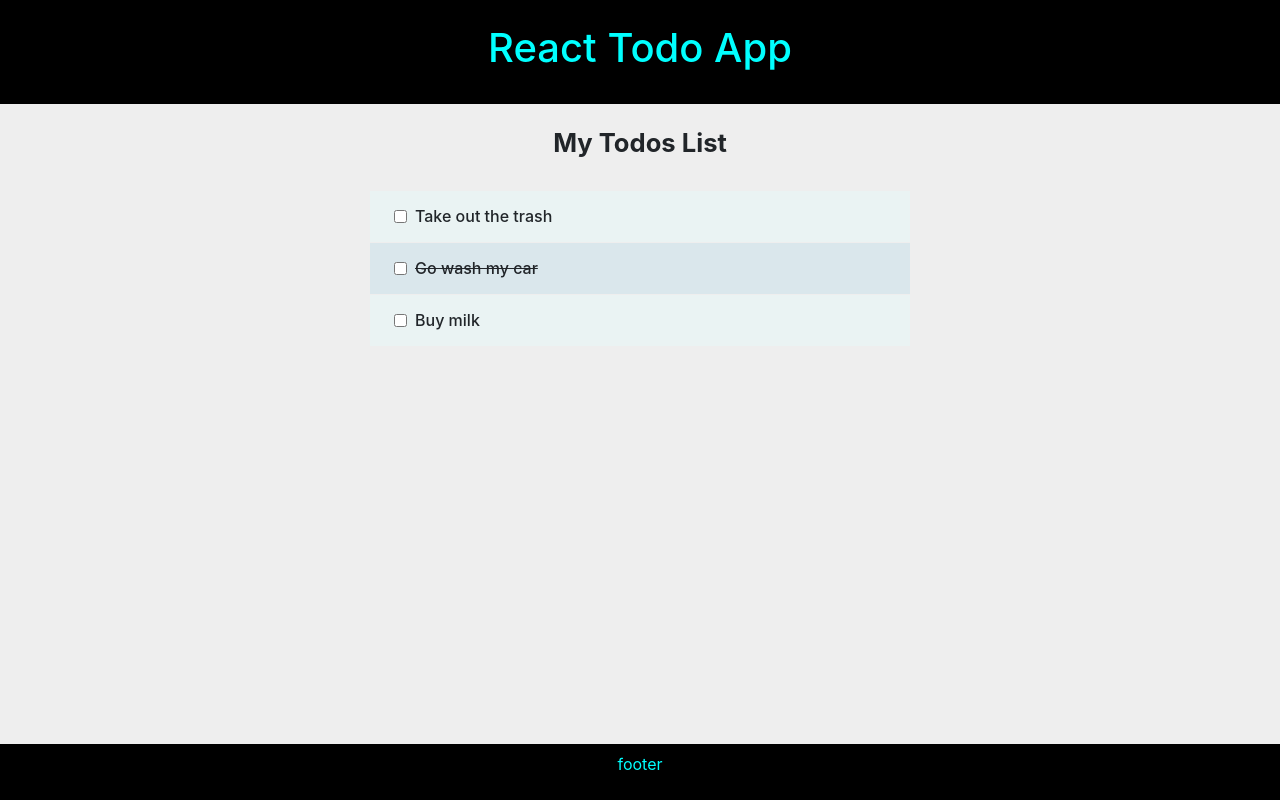
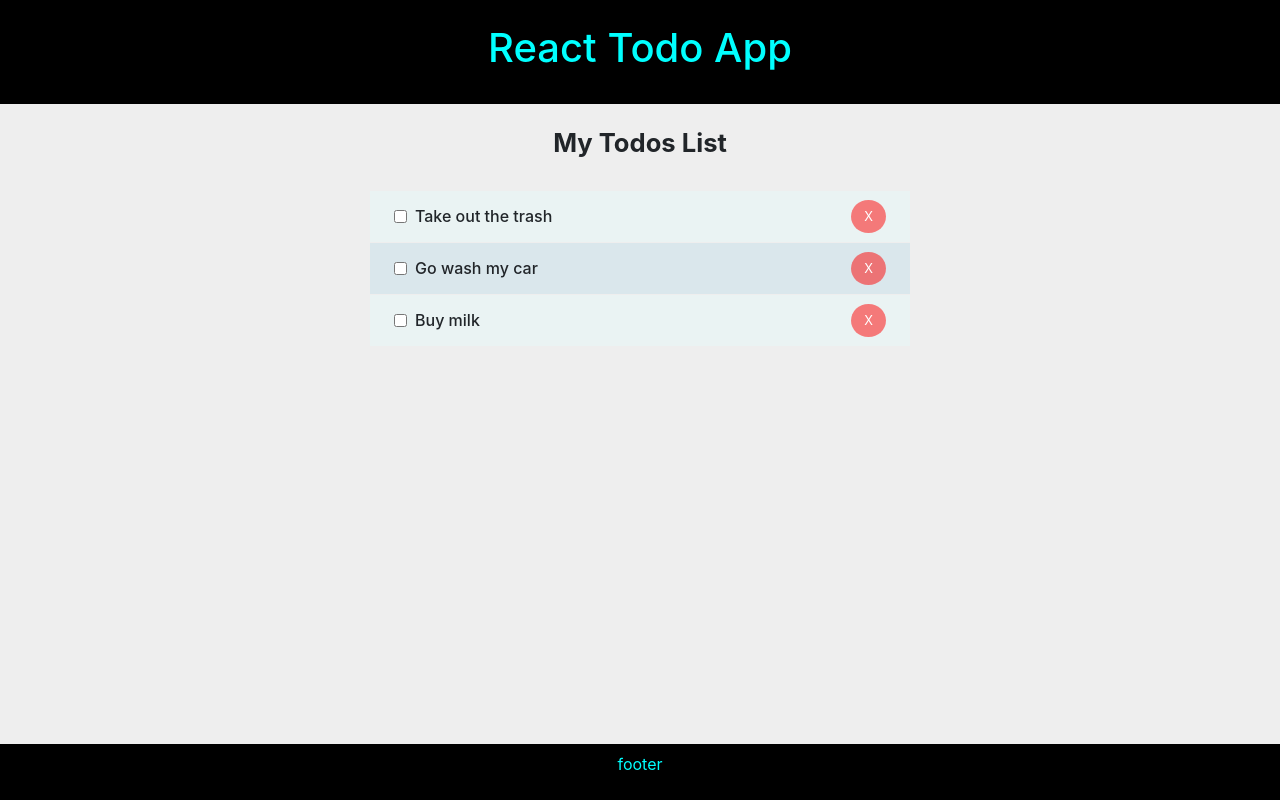
Before and after one commit to lucho20pt/react-todo-app-traversy, a React (Create React App) app: page / in a window 1280 px wide. Built offline with nearby package versions, Linux system fonts and the light colour scheme.

Commit message:
add: delTodo

```diff
--- a/src/App.js
+++ b/src/App.js
@@ -17,7 +17,7 @@ class App extends Component {
       {
           id : 2,
           title : "Go wash my car",
-          completed : true
+          completed : false
       },
       {
           id : 3,
@@ -41,10 +41,23 @@ class App extends Component {
     ]
   }
 
+  // Toggle Complete Todo
   markComplete = (id) => {
-    // console.log("from app.js");
-    // console.log(this.state.todos);
-    console.log(id);
+    this.setState({
+      todos: this.state.todos.map( todo => {
+        if(todo.id === id){
+         todo.completed = !todo.completed
+        }
+        return todo;
+      })
+    })
+  }
+
+  // Delete Todo
+  delTodo = (id) => {
+    this.setState({
+      todos: [...this.state.todos.filter( todo => todo.id !== id)]
+    })
   }
 
   render() {
@@ -58,6 +71,7 @@ class App extends Component {
           <Todos
             todos={this.state.todos}
             markComplete={this.markComplete}
+            delTodo={this.delTodo}
           />
         </main>
 
--- a/src/App.scss
+++ b/src/App.scss
@@ -6,15 +6,17 @@ $bg_odd: rgba(224, 255, 255, 0.3);
 
 $text1: aqua;
 
-
-*, *:before, *:after {
+*,
+*:before,
+*:after {
   box-sizing: border-box;
 }
 
 // structure
 html,
 body {
-  margin: 0; padding: 0;
+  margin: 0;
+  padding: 0;
   width: 100%;
   height: 100%;
   font-size: 16px;
@@ -69,6 +71,17 @@ footer {
       h3 {
         font-size: 1rem;
       }
+
+      .btn {
+        border-radius: 50%;
+        background-color: rgba(255, 0, 0, 0.5);
+        font-size: 0.8rem;
+        // line-height: .9rem;
+        color: white;
+        &:hover {
+          background-color: rgba(255, 0, 0, 1);
+        }
+      }
     }
   }
 }
--- a/src/components/Todos/TodoItem.js
+++ b/src/components/Todos/TodoItem.js
@@ -18,14 +18,16 @@ export class TodoItem extends Component {
             <div className="todo-item | d-flex align-items-center | px-4 py-2">
 
                 <input type="checkbox"
-                    onChange={this.props.markComplete.bind(
-                        this, id
-                    )}
+                    onChange={this.props.markComplete.bind( this, id )}
                 />
 
-                <h3 className={`m-2 ${this.checkStyleCompleted() }`}>
+                <h3 className={`d-block m-2 ${this.checkStyleCompleted() }`}>
                     {title}
                 </h3>
+
+                <button className="btn ml-auto"
+                    onClick={this.props.delTodo.bind( this, id )}
+                >X</button>
 
             </div>
         )
--- a/src/components/Todos/Todos.js
+++ b/src/components/Todos/Todos.js
@@ -25,6 +25,7 @@ class Todos extends Component {
                                     key={todo.id}
                                     todo={todo}
                                     markComplete={this.props.markComplete}
+                                    delTodo={this.props.delTodo}
                                 />
                             ))
                         }
```
Also changed, not shown: 1 other file (tests, documents, lock files or other folders).
